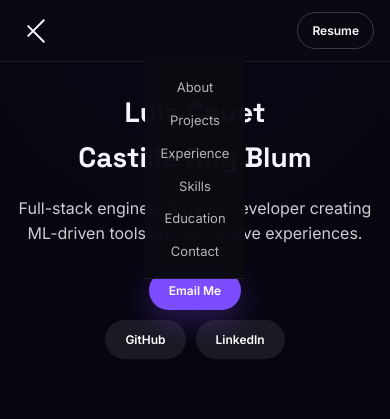
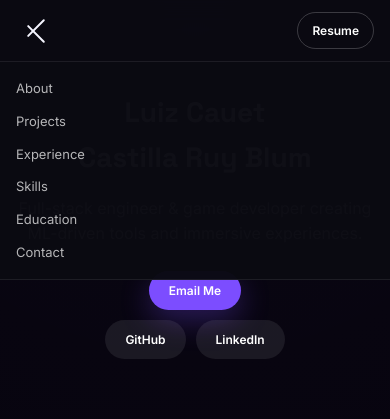
Before and after one commit to LuizCauet/Portfolio-Website, a website built with Vite: page index.html in a window 390 px wide. Both pictures are taken after a click on the button "Toggle menu". Shown: the top 419 px of the page. Built offline with nearby package versions, Linux system fonts and the light colour scheme.

Commit message:
Hamburger fix

```diff
--- a/src/main.ts
+++ b/src/main.ts
@@ -414,8 +414,18 @@ window.addEventListener('hashchange', render);
 function setupMobileMenu() {
   const hamburger = document.getElementById('hamburger');
   const navLinks = document.getElementById('nav-links');
+  const siteHeader = document.querySelector<HTMLElement>('.site-header');
 
-  if (hamburger && navLinks) {
+  if (hamburger && navLinks && siteHeader) {
+    // Set CSS variable for header height
+    const setHeaderHeight = () => {
+      const headerHeight = siteHeader.offsetHeight;
+      document.documentElement.style.setProperty('--header-height', `${headerHeight}px`);
+    };
+
+    setHeaderHeight();
+    window.addEventListener('resize', setHeaderHeight);
+
     hamburger.addEventListener('click', () => {
       hamburger.classList.toggle('active');
       navLinks.classList.toggle('active');
--- a/src/style.css
+++ b/src/style.css
@@ -28,6 +28,7 @@ a {
   background: rgba(11, 11, 18, 0.85);
   border-bottom: 1px solid rgba(255, 255, 255, 0.08);
   z-index: 10;
+  overflow: visible;
 }
 
 .nav {
@@ -790,15 +791,17 @@ main {
 
   .nav-links {
     display: none;
-    position: absolute;
-    top: 100%;
+    position: fixed;
+    top: var(--header-height, 72px);
     left: 0;
     right: 0;
+    width: 100%;
     background: rgba(11, 11, 18, 0.98);
     backdrop-filter: blur(12px);
     border-bottom: 1px solid rgba(255, 255, 255, 0.08);
     padding: 16px clamp(24px, 6vw, 80px);
     flex-direction: column;
+    align-items: flex-start;
     gap: 16px;
     z-index: 15;
   }
```
